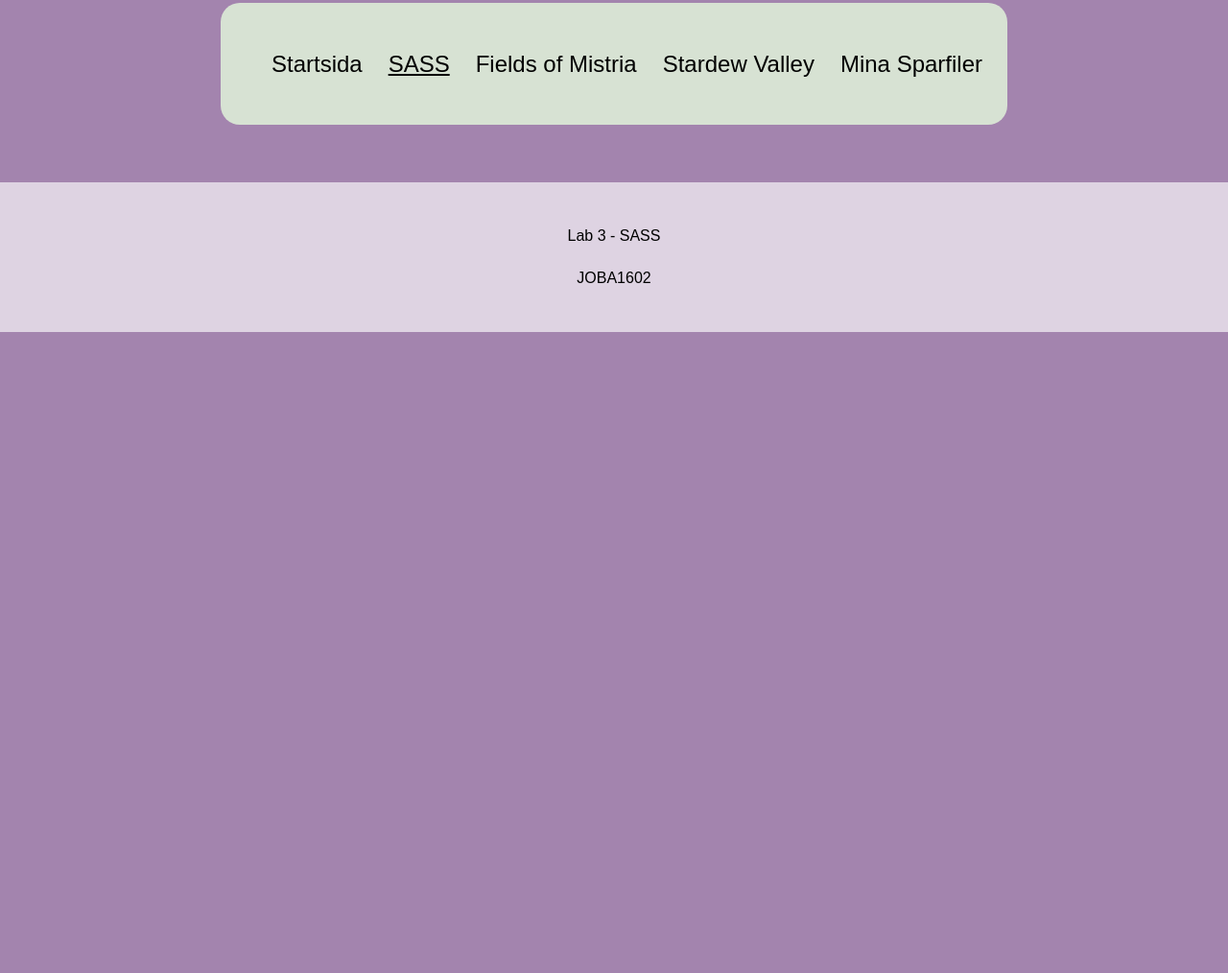
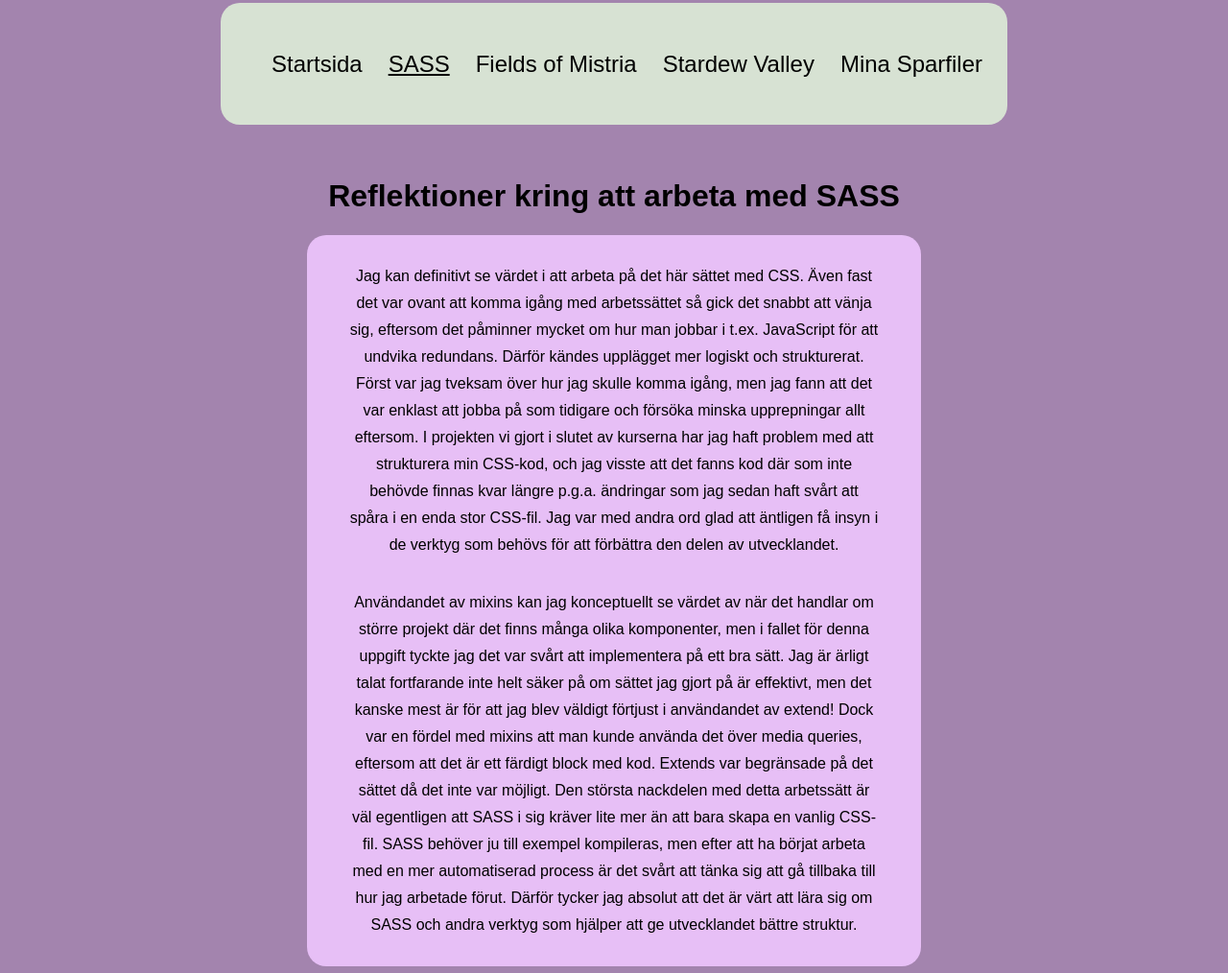
Before and after one commit to direstraits97/lab3scss, a website built with Vite: page sass.html in a window 1280 px wide. Shown: the part 358-1372 px from the top of the page at 96% size. Before the commit the page ends 800 px from the top, so only its background shows below. Built offline with nearby package versions, Linux system fonts and the light colour scheme; a web font is replaced by a local one.

Commit message:
Innehåll på SASS-undersidan samt småfix efter kodvalidering.

```diff
--- a/sass.html
+++ b/sass.html
@@ -1,25 +1,24 @@
 <!doctype html>
 <html lang="sv">
   <head>
-    <meta charset="UTF-8" />
-    <meta name="viewport" content="width=device-width, initial-scale=1.0" />
-    <link rel="stylesheet" href="/src/css/main.scss" />
-    <link rel="icon" type="image/x-icon" href="/favicon.ico" />
-    <link rel="icon" type="image/png" sizes="32x32" href="/favicon-32x32.png" />
-    <link rel="icon" type="image/png" sizes="16x16" href="/favicon-16x16.png" />
-    <link rel="apple-touch-icon" sizes="180x180" href="/apple-touch-icon.png" />
-    <link rel="preconnect" href="https://fonts.googleapis.com" />
-    <link rel="preconnect" href="https://fonts.gstatic.com" crossorigin />
+    <meta charset="UTF-8">
+    <meta name="viewport" content="width=device-width, initial-scale=1.0">
+    <link rel="stylesheet" href="/src/css/main.scss">
+    <link rel="icon" type="image/x-icon" href="/favicon.ico">
+    <link rel="icon" type="image/png" sizes="32x32" href="/favicon-32x32.png">
+    <link rel="icon" type="image/png" sizes="16x16" href="/favicon-16x16.png">
+    <link rel="apple-touch-icon" sizes="180x180" href="/apple-touch-icon.png">
+    <link rel="preconnect" href="https://fonts.googleapis.com">
+    <link rel="preconnect" href="https://fonts.gstatic.com" crossorigin>
     <link
       href="https://fonts.googleapis.com/css2?family=Sour+Gummy:ital,wght@0,100..900;1,100..900&family=Zalando+Sans:ital,wght@0,200..900;1,200..900&display=swap"
-      rel="stylesheet"
-    />
+      rel="stylesheet">
     <title>SASS</title>
   </head>
   <body>
     <header>
       <div class="topheader">
-        <img class="logo" src="/bilder/logoSCSS.svg" alt="" />
+        <img class="logo" src="/bilder/logoSCSS.svg" alt="">
         <h1 id="bigscreenheading">Mitt SASS-projekt</h1>
         <button
           id="openmenu"
@@ -27,14 +26,14 @@
           aria-expanded="false"
           aria-controls="navbar"
         >
-          <img src="/bilder/hamburgerblack.svg" alt="" />
+          <img src="/bilder/hamburgerblack.svg" alt="">
         </button>
       </div>
       <nav id="navbar">
         <ul>
           <li>
             <button id="closemenu" aria-label="Stäng meny">
-              <img src="/bilder/closehamburgerblack.svg" alt="" />
+              <img src="/bilder/closehamburgerblack.svg" alt="">
             </button>
           </li>
           <li><a href="/">Startsida</a></li>
@@ -47,6 +46,44 @@
     </header>
     <main>
       <h1 id="smallscreenheading">Mitt SASS-projekt</h1>
+      <section>
+        <h2>Reflektioner kring att arbeta med SASS</h2>
+        <div class="thoughts-on-sass">
+          <p>
+            Jag kan definitivt se värdet i att arbeta på det här sättet med CSS.
+            Även fast det var ovant att komma igång med arbetssättet så gick det
+            snabbt att vänja sig, eftersom det påminner mycket om hur man jobbar
+            i t.ex. JavaScript för att undvika redundans. Därför kändes
+            upplägget mer logiskt och strukturerat. Först var jag tveksam över
+            hur jag skulle komma igång, men jag fann att det var enklast att
+            jobba på som tidigare och försöka minska upprepningar allt eftersom.
+            I projekten vi gjort i slutet av kurserna har jag haft problem med
+            att strukturera min CSS-kod, och jag visste att det fanns kod där
+            som inte behövde finnas kvar längre p.g.a. ändringar som jag sedan
+            haft svårt att spåra i en enda stor CSS-fil. Jag var med andra ord
+            glad att äntligen få insyn i de verktyg som behövs för att förbättra
+            den delen av utvecklandet.
+          </p>
+          <p>
+            Användandet av mixins kan jag konceptuellt se värdet av när det
+            handlar om större projekt där det finns många olika komponenter, men
+            i fallet för denna uppgift tyckte jag det var svårt att implementera
+            på ett bra sätt. Jag är ärligt talat fortfarande inte helt säker på
+            om sättet jag gjort på är effektivt, men det kanske mest är för att
+            jag blev väldigt förtjust i användandet av extend! Dock var en
+            fördel med mixins att man kunde använda det över media queries,
+            eftersom att det är ett färdigt block med kod. Extends var
+            begränsade på det sättet då det inte var möjligt. Den största
+            nackdelen med detta arbetssätt är väl egentligen att SASS i sig
+            kräver lite mer än att bara skapa en vanlig CSS-fil. SASS behöver ju
+            till exempel kompileras, men efter att ha börjat arbeta med en mer
+            automatiserad process är det svårt att tänka sig att gå tillbaka
+            till hur jag arbetade förut. Därför tycker jag absolut att det är
+            värt att lära sig om SASS och andra verktyg som hjälper att ge
+            utvecklandet bättre struktur.
+          </p>
+        </div>
+      </section>
     </main>
     <footer>
       <p>Lab 3 - SASS</p>
--- a/src/css/_layout.scss
+++ b/src/css/_layout.scss
@@ -119,6 +119,9 @@ section {
     }
   }
 }
+.thoughts-on-sass {
+  @extend article;
+}
 footer {
   padding: 2%;
   @include primary-colors($light-theme: true);
--- a/src/js/main.js
+++ b/src/js/main.js
@@ -1,16 +1,19 @@
 "use strict";
 
+//Utvalda queryselectors som ska användas.
 document.addEventListener("DOMContentLoaded", () => {
   const nav = document.querySelector("#navbar");
   const openMenu = document.querySelector("#openmenu");
   const closeMenu = document.querySelector("#closemenu");
 
-  if (window.innerWidth < 600) {
+  //Oöppnad navigering kommer ej störa skärmläsare.
+  if (window.innerWidth < 1024) {
     nav.setAttribute("inert", "");
   } else {
     nav.removeAttribute("inert");
   }
 
+  //Eventlyssnare som tar fram och skjuter undan navigering samt lägger till och tar bort aria-labels med värden som underlättar för skärmläsare.
   openMenu.addEventListener("click", () => {
     nav.classList.add("show");
     openMenu.setAttribute("aria-expanded", "true");
```
Also changed, not shown: index.html (+21 -28 lines).
